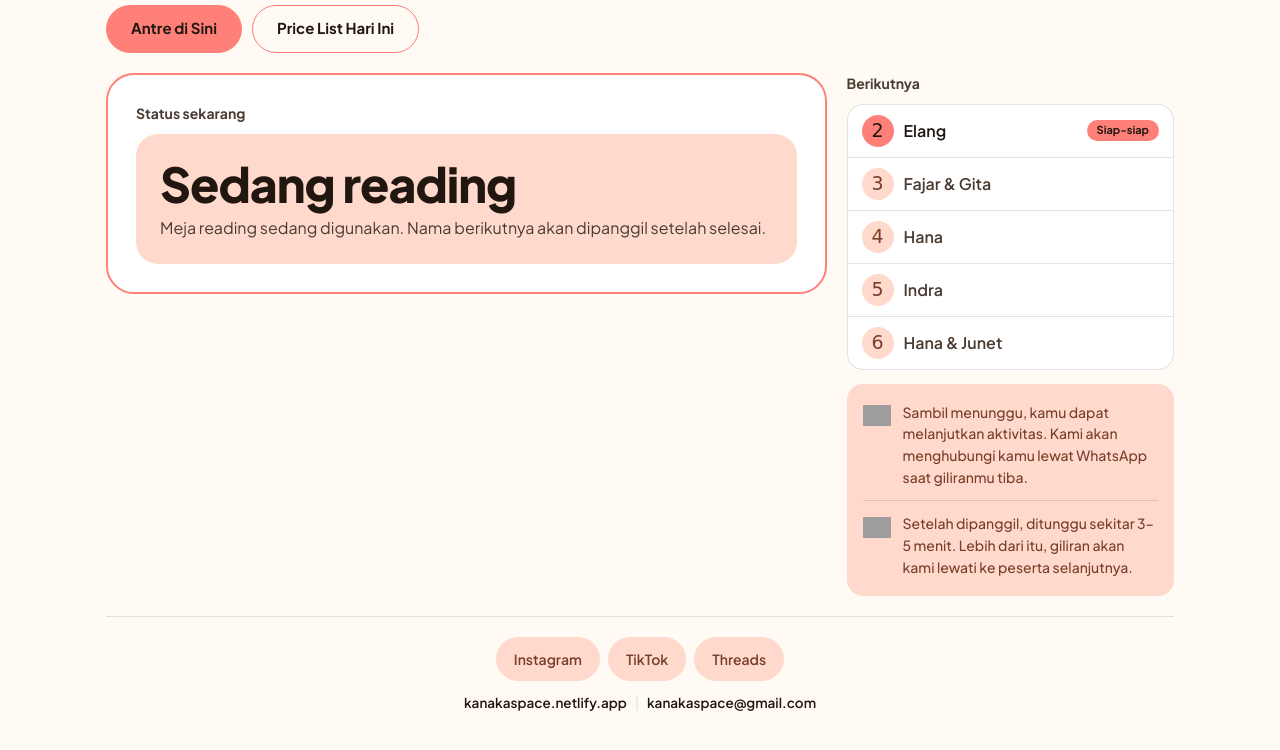
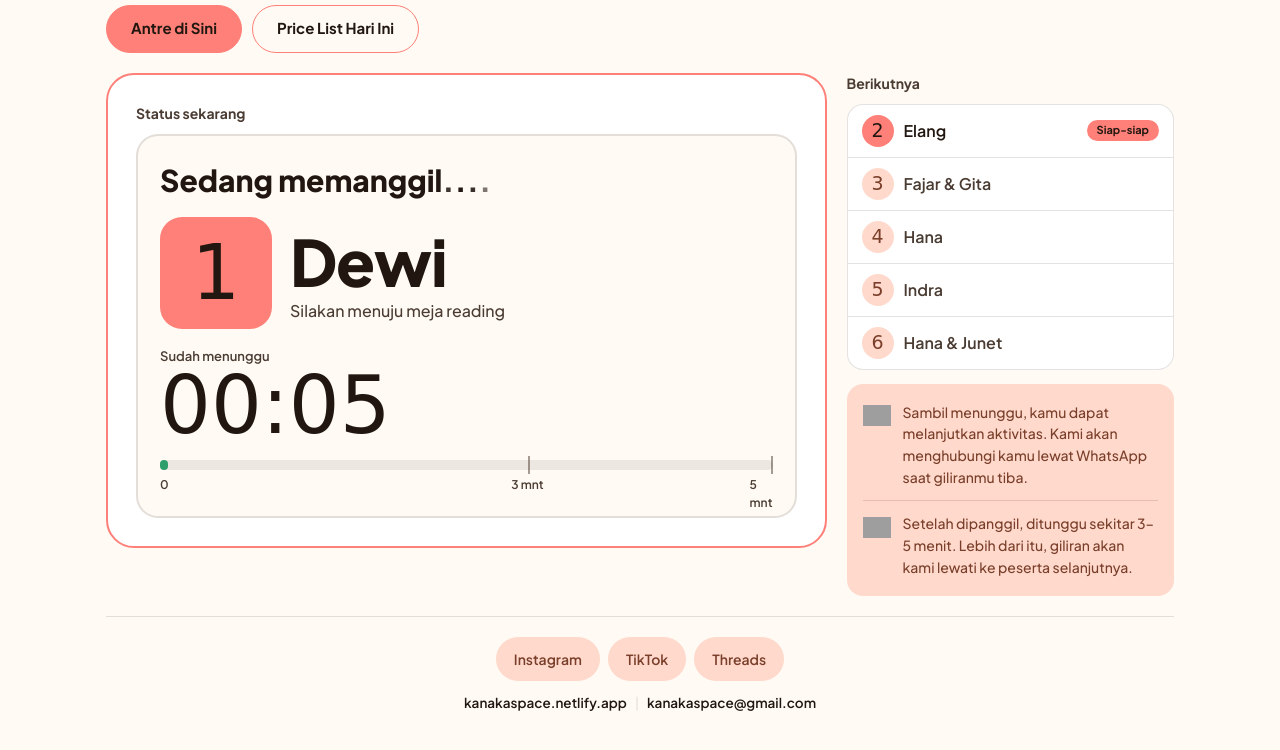
Before and after one commit to kanakaspaceteam/q, a plain HTML site: page index.html in a window 1280 px wide. Shown: the part 100-850 px from the top of the page. Drawn offline with Linux system fonts and the light colour scheme; grey boxes are pictures that could not be loaded; a web font is replaced by a local one.

Commit message:
index.html

```diff
--- a/index.html
+++ b/index.html
@@ -215,7 +215,7 @@
      Baris yang diawali tanda # diabaikan. */
 
   var ANTRIAN = `
-  Dewi | 0
+  Dewi | 1
   Elang
   Fajar & Gita
   Hana
```
